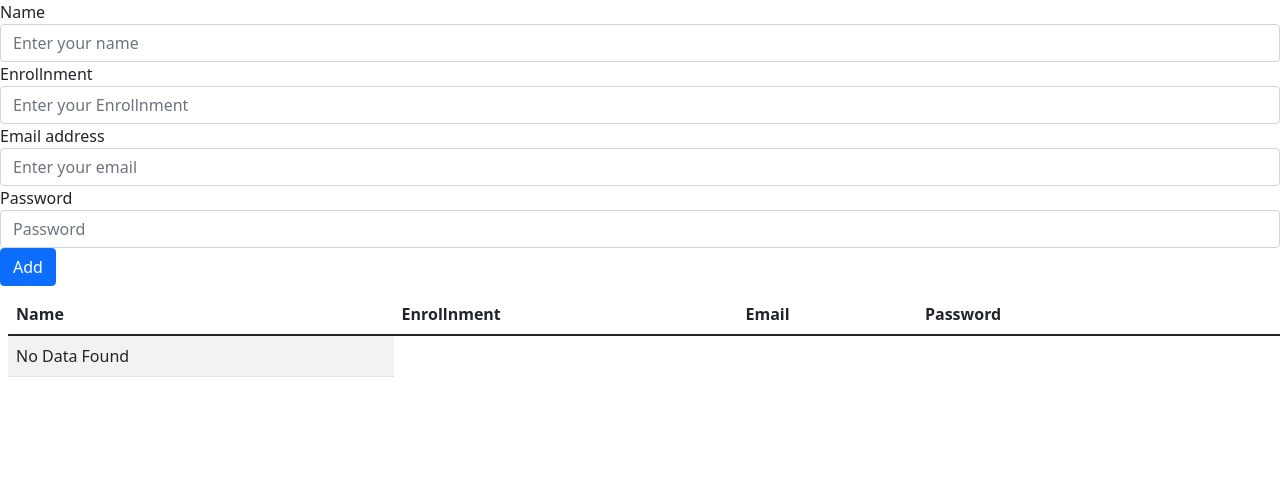
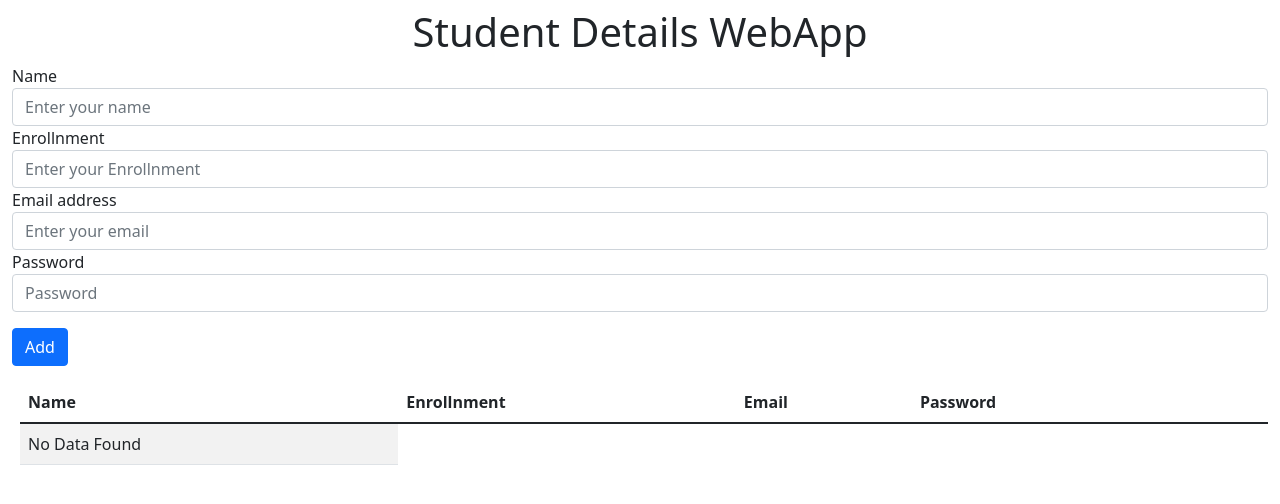
Before and after one commit to codewithdivu/Student_Details_webApp, a React (Create React App) app: page / in a window 1280 px wide. Shown: the top 504 px of the page. Built offline with nearby package versions, Linux system fonts and the light colour scheme.

Commit message:
added some style or design

```diff
--- a/src/Components/Details.jsx
+++ b/src/Components/Details.jsx
@@ -3,8 +3,9 @@ import React, { Component } from "react";
 class Details extends Component {
   render() {
     return (
+      <div className="table-responsive mt-2">
         <table className="table table-striped m-2">
-        <thead>
+          <thead className="">
             <tr>
               <th>Name</th>
               <th>Enrollnment</th>
@@ -23,9 +24,12 @@ class Details extends Component {
                   <td>{c.email}</td>
                   <td>{c.password}</td>
                   <td>
-                  <button className="btn btn-primary btn-sm"
+                    <button
+                      className="btn btn-primary btn-sm"
                       onClick={() => this.props.onEdit(index)}
-                  >Edit</button>
+                    >
+                      Edit
+                    </button>
                   </td>
                   <td>
                     <button
@@ -44,6 +48,7 @@ class Details extends Component {
             )}
           </tbody>
         </table>
+      </div>
     );
   }
 }
--- a/src/Components/Students.jsx
+++ b/src/Components/Students.jsx
@@ -24,7 +24,7 @@ class Students extends Component {
 
   handleValidation = (data) => {
     let inValid = [];
-    Object.keys(data).forEach((value, index) => {
+    Object.keys(data).forEach((value) => {
       if (!data[value]) {
         inValid.push(value);
       }
@@ -96,7 +96,8 @@ class Students extends Component {
 
   render() {
     return (
-      <div>
+      <div className="container-fluid">
+        <h1 className="text-center mt-2">Student Details WebApp</h1>
         <form onSubmit={this.handleSubmit}>
           <div className="form-group">
             <label for="exampleInputText">Name</label>
@@ -183,7 +184,7 @@ class Students extends Component {
             />
           </div>
 
-          <button type="submit" className="btn btn-primary">
+          <button type="submit" className="btn btn-primary mt-3">
             {this.state.isEditMode ? "Update" : "Add"}
           </button>
         </form>
```
Lines whose indentation alone changed are shown as unchanged.
